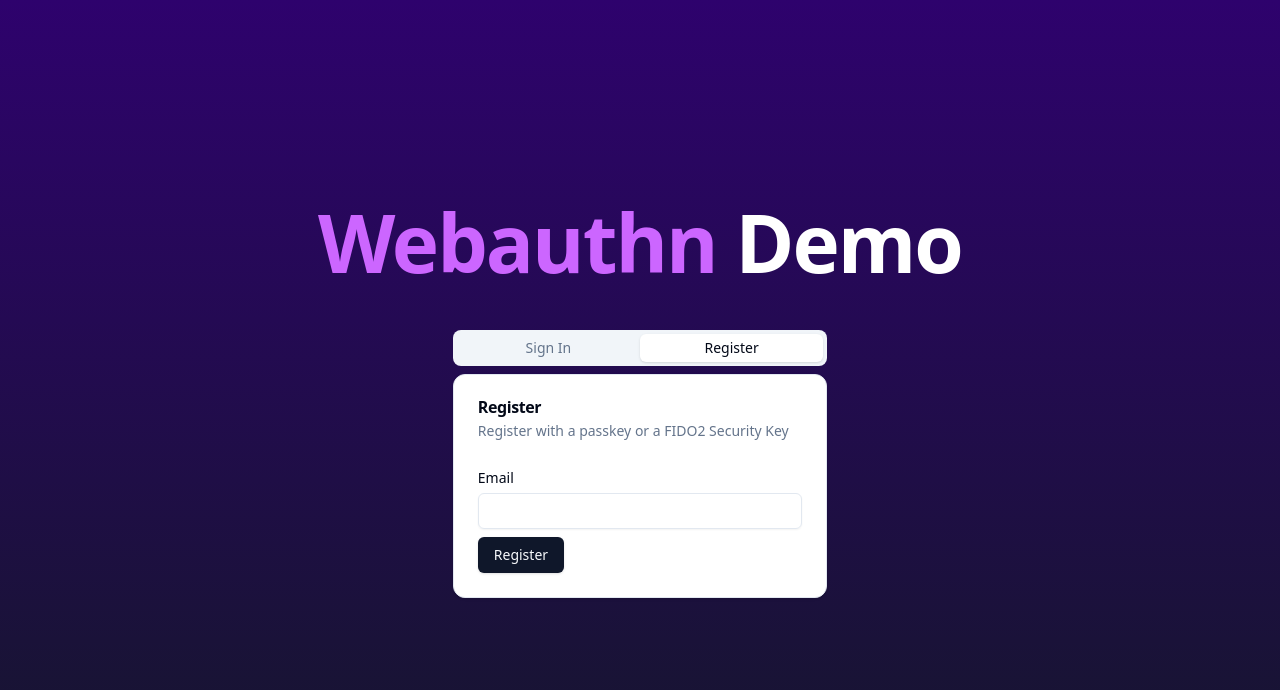
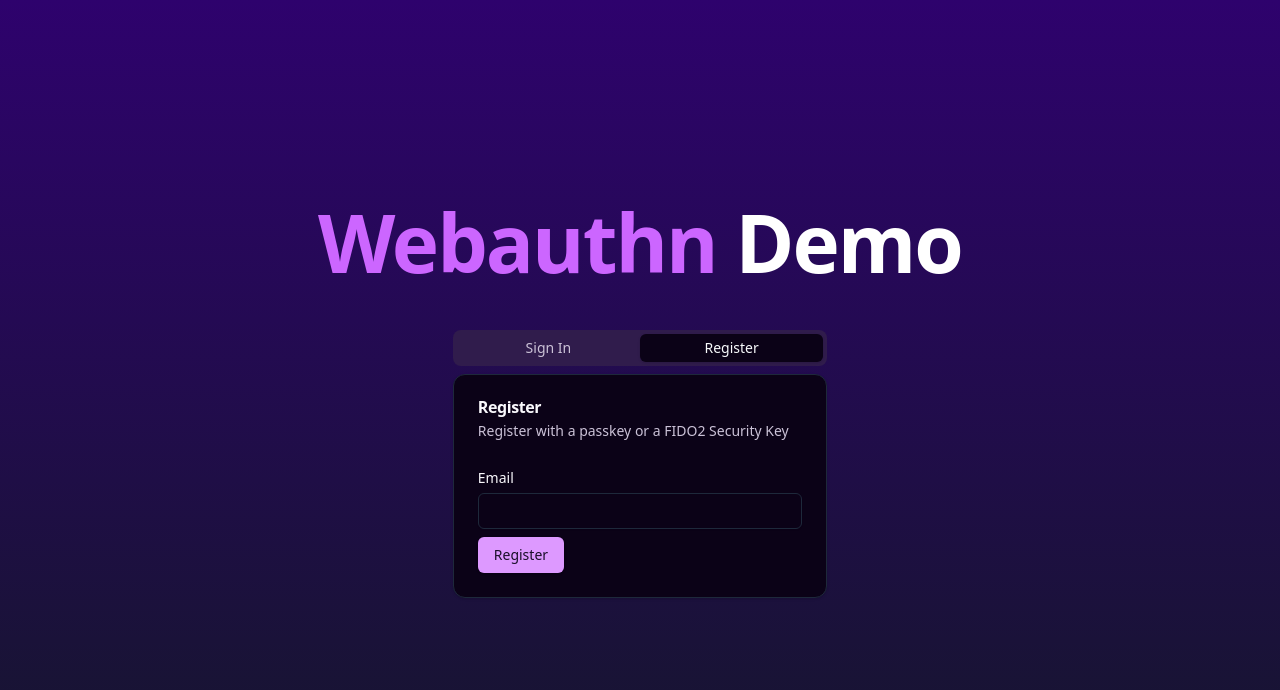
Before and after one commit to otterDeveloper/webauthn-next-experiment, a Next.js app: page / in a window 1280 px wide. Shown: the top 690 px of the page. Built offline with nearby package versions, Linux system fonts and the light colour scheme.

Commit message:
set colors & theme

```diff
--- a/src/app/layout.tsx
+++ b/src/app/layout.tsx
@@ -10,7 +10,7 @@ export default function RootLayout({
   children: React.ReactNode;
 }) {
   return (
-    <html lang="en">
+    <html lang="en" className="dark">
       <body className="min-h-screen">{children}</body>
     </html>
   );
--- a/src/styles/globals.css
+++ b/src/styles/globals.css
@@ -5,54 +5,54 @@
 @layer base {
   :root {
     --background: 0 0% 100%;
-    --foreground: 222.2 84% 4.9%;
+    --foreground: 265 84% 4.9%;
 
     --card: 0 0% 100%;
-    --card-foreground: 222.2 84% 4.9%;
+    --card-foreground: 265 84% 4.9%;
 
     --popover: 0 0% 100%;
-    --popover-foreground: 222.2 84% 4.9%;
+    --popover-foreground: 265 84% 4.9%;
 
-    --primary: 222.2 47.4% 11.2%;
+    --primary: 265 47.4% 11.2%;
     --primary-foreground: 210 40% 98%;
 
     --secondary: 210 40% 96.1%;
-    --secondary-foreground: 222.2 47.4% 11.2%;
+    --secondary-foreground: 265 47.4% 11.2%;
 
     --muted: 210 40% 96.1%;
     --muted-foreground: 215.4 16.3% 46.9%;
 
     --accent: 210 40% 96.1%;
-    --accent-foreground: 222.2 47.4% 11.2%;
+    --accent-foreground: 265 47.4% 11.2%;
 
     --destructive: 0 84.2% 60.2%;
     --destructive-foreground: 210 40% 98%;
 
     --border: 214.3 31.8% 91.4%;
     --input: 214.3 31.8% 91.4%;
-    --ring: 222.2 84% 4.9%;
+    --ring: 265 84% 4.9%;
 
     --radius: 0.5rem;
   }
 
   .dark {
-    --background: 222.2 84% 4.9%;
+    --background: 265 84% 4.9%;
     --foreground: 210 40% 98%;
 
-    --card: 222.2 84% 4.9%;
-    --card-foreground: 210 40% 98%;
+    --card: 265 84% 4.9%;
+    --card-foreground: 250 40% 98%;
 
-    --popover: 222.2 84% 4.9%;
+    --popover: 265 84% 4.9%;
     --popover-foreground: 210 40% 98%;
 
-    --primary: 210 40% 98%;
-    --primary-foreground: 222.2 47.4% 11.2%;
+    --primary: 280 100% 80%;
+    --primary-foreground: 265 47.4% 11.2%;
 
     --secondary: 217.2 32.6% 17.5%;
     --secondary-foreground: 210 40% 98%;
 
-    --muted: 217.2 32.6% 17.5%;
-    --muted-foreground: 215 20.2% 65.1%;
+    --muted: 265 45.6% 20.5%;
+    --muted-foreground: 265 20.2% 80.1%;
 
     --accent: 217.2 32.6% 17.5%;
     --accent-foreground: 210 40% 98%;
```
